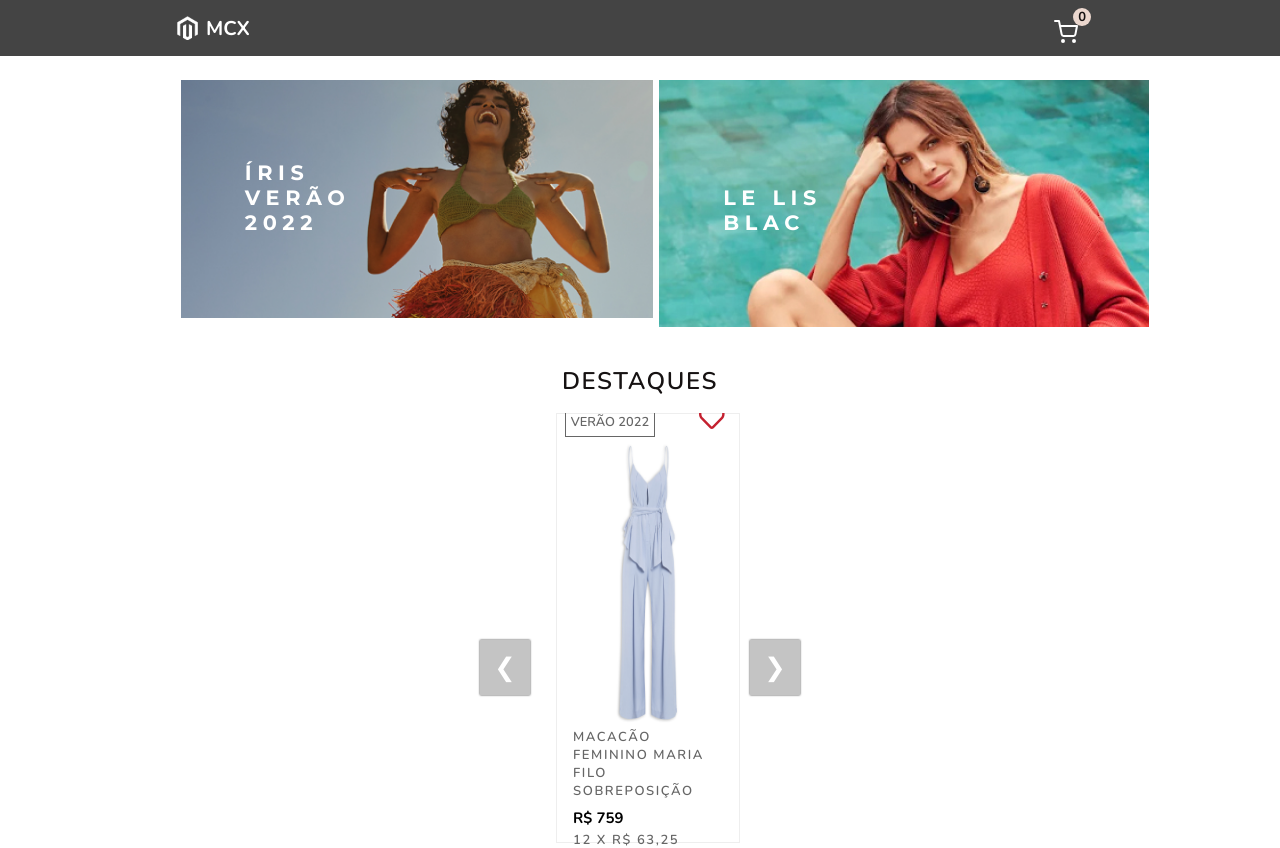
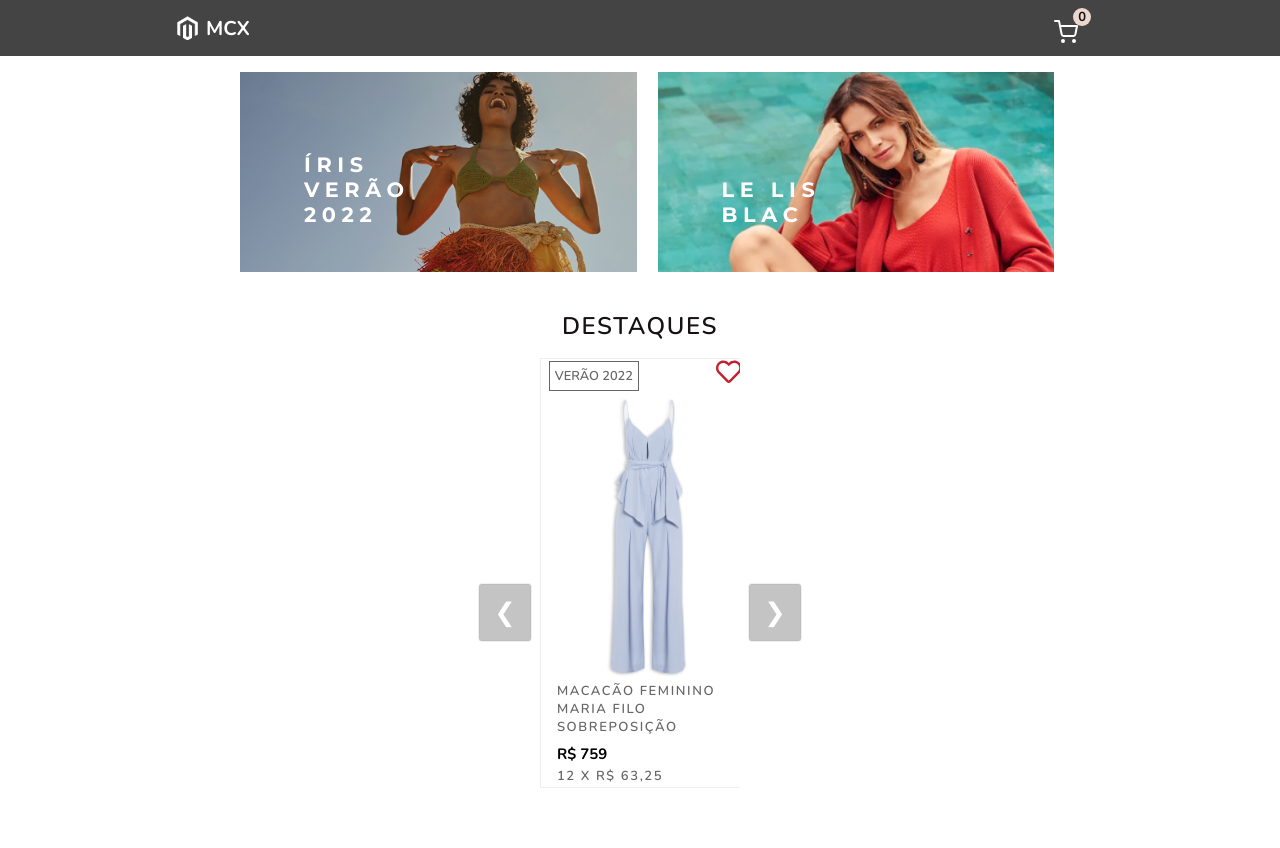
Before and after one commit to PollyanaOliveira/icomm-challenge, a React (Create React App) app: page /#/ in a window 1280 px wide. Shown: the top 848 px of the page. Built offline with nearby package versions, Linux system fonts and the light colour scheme.

Commit message:
feat: :lipstick: adjust img home

```diff
--- a/src/common/pages/Home/home.css
+++ b/src/common/pages/Home/home.css
@@ -10,8 +10,12 @@
 }
 
 .featured__images img {
-  width: 100%;
-  margin-left: 2.5rem;
+  /* width: 50%;
+  margin-left: 2.5rem; */
+  max-width: 100%;
+  width: 200px;
+  height: 200px;
+  /* object-fit: cover; */
 }
 
 .title__images p {
@@ -39,13 +43,14 @@
   }
 
 .left__content {
-  margin-left: 2.3rem;
-  margin-right: .2rem;
+  margin-left: 6rem;
+  margin-right: .1rem;
 }
 
 .right__content {
-  margin-left: .2rem;
+  margin-left: .1rem;
   margin-top: 25px;
+  margin-right: 4rem;
 }
 
   .title__images p {
--- a/src/index.css
+++ b/src/index.css
@@ -60,6 +60,9 @@
 
 body {
   font-family: var(--first-font);
+  margin: 0px;
+  align-items: center;
+
 }
 
 h1,h2,h3{
@@ -81,7 +84,7 @@ a {
 }
 
 img {
-  max-width: 100%;
+  /* max-width: 100%; */
   height: auto;
 }
 
```
